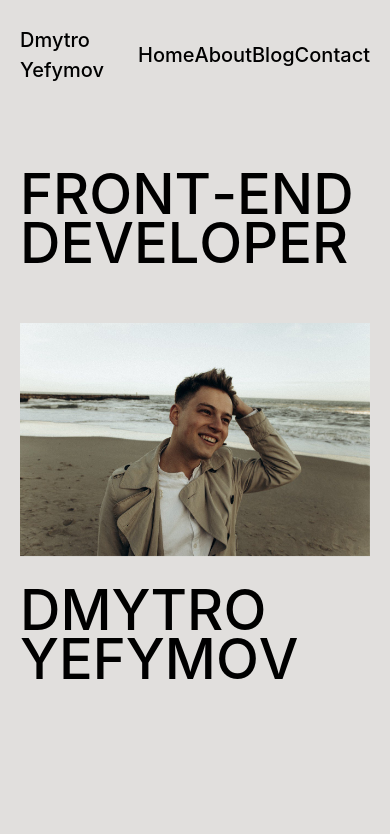
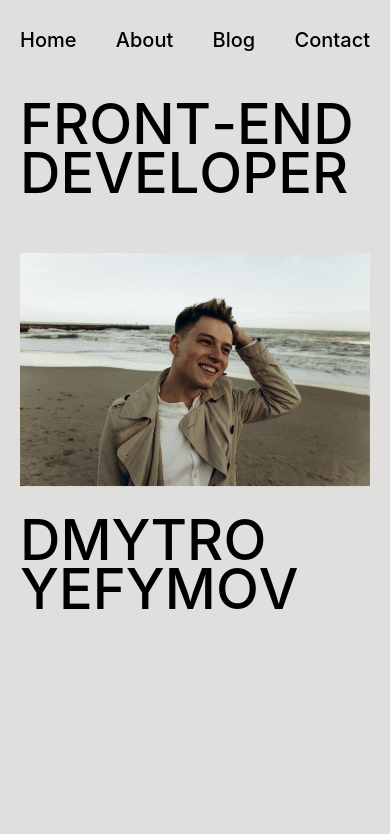
Before and after one commit to DmirtyYefymov/Portfolio, a Next.js app: page / in a window 390 px wide. Shown: the top 834 px of the page. Built offline with nearby package versions, Linux system fonts and the light colour scheme; a web font is replaced by a local one.

Commit message:
Added media rules to header & footer

```diff
--- a/src/app/_components/footer/footer.jsx
+++ b/src/app/_components/footer/footer.jsx
@@ -7,7 +7,10 @@ const Footer = () => {
         <div className={styles.footer}>
             <Container>
                 <div className={styles.footer_wrap}>
-                    <div className={styles.footer_text}>Dmytro Yefymov</div>
+                    <div className={styles.footer_text}>
+                        Dmytro Yefymov <br/> Front-end Developer
+                    </div>
+                    <div className={styles.footer_navLink_wrapp}>
                         <Link className={styles.footer_navLink} target="_blank" href="https://github.com/DmirtyYefymov">
                             GitHub
                         </Link>
@@ -18,6 +21,7 @@ const Footer = () => {
                             Instagram
                         </Link>
                     </div>
+                </div>
             </Container>
         </div>
     );
--- a/src/app/_components/footer/footer.module.css
+++ b/src/app/_components/footer/footer.module.css
@@ -5,6 +5,11 @@
     font-size: var(--title-4);
     font-weight: 500;
     height: 90px;
+}
+
+.footer_navLink_wrapp {
+    display: flex;
+    gap: 75px;
 }
 
 .footer_navLink {
@@ -41,3 +46,19 @@
     -moz-transform-origin: left;
     transform-origin: left;
 }
+
+@media (max-width:767px) {
+    .footer_wrap {
+        flex-direction: column;
+        align-items: flex-start;
+        height: auto;
+        gap: 25px;
+        padding: 40px 0;
+    }
+
+    .footer_navLink_wrapp {
+        width: 100%;
+        justify-content: space-between;
+        gap: 0px;
+    }
+}
--- a/src/app/_components/header/header.module.css
+++ b/src/app/_components/header/header.module.css
@@ -4,13 +4,18 @@
     align-items: center;
     font-size: var(--title-4);
     font-weight: 500;
-    height: 90px;
+    height: 60px;
 }
 
 .header_navLink {
     position: relative;
     cursor: pointer;
-    mix-blend-mode: difference;
+    color: var(--black);
+}
+
+.header.scrolled {
+    background-color: rgba(225, 223, 221, 1);
+    box-shadow: 0 4px 2px -2px gray;
 }
 
 .header_navLink:after {
@@ -53,3 +58,9 @@
     background-color: transparent;
     padding: 10px 0;
 }
+
+@media (max-width:767px) {
+    .header_wrap div {
+        display: none;
+    }
+}
--- a/src/app/_components/header/header.tsx
+++ b/src/app/_components/header/header.tsx
@@ -25,7 +25,9 @@ const Header = () => {
     }, []);
 
     return (
-        <div className={`${styles.header}`}>
+        <div
+            className={`${styles.header} ${isScrolled ? styles.scrolled : ""}`}
+        >
             <Container>
                 <div className={styles.header_wrap}>
                     <div className={styles.header_text}>Dmytro Yefymov</div>
--- a/src/app/_components/hero/hero.module.css
+++ b/src/app/_components/hero/hero.module.css
@@ -101,4 +101,8 @@
         height: 100%;
     }
 
+    .hero {
+        padding: 100px 0 70px;
+    }
+
 }
```
Lines whose indentation alone changed are shown as unchanged.
